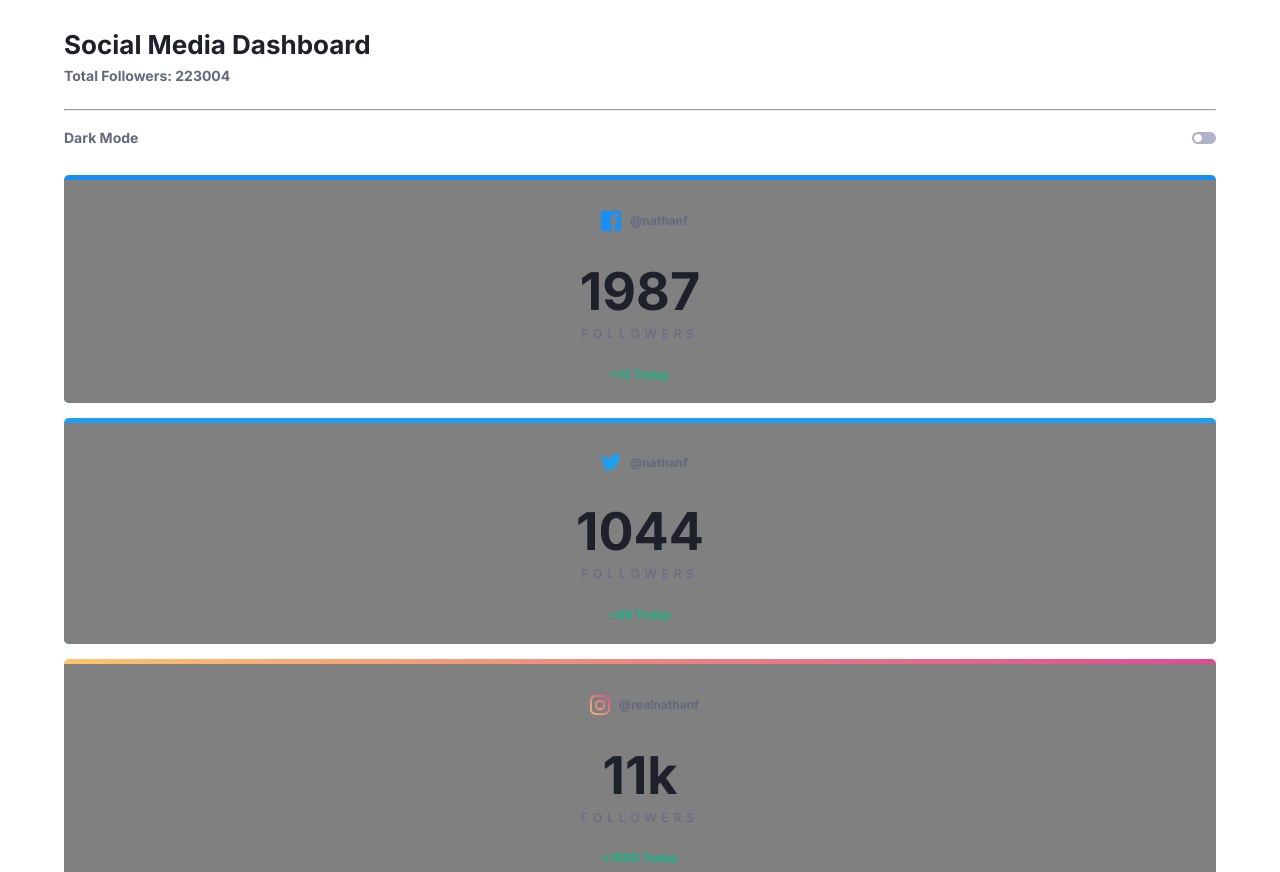
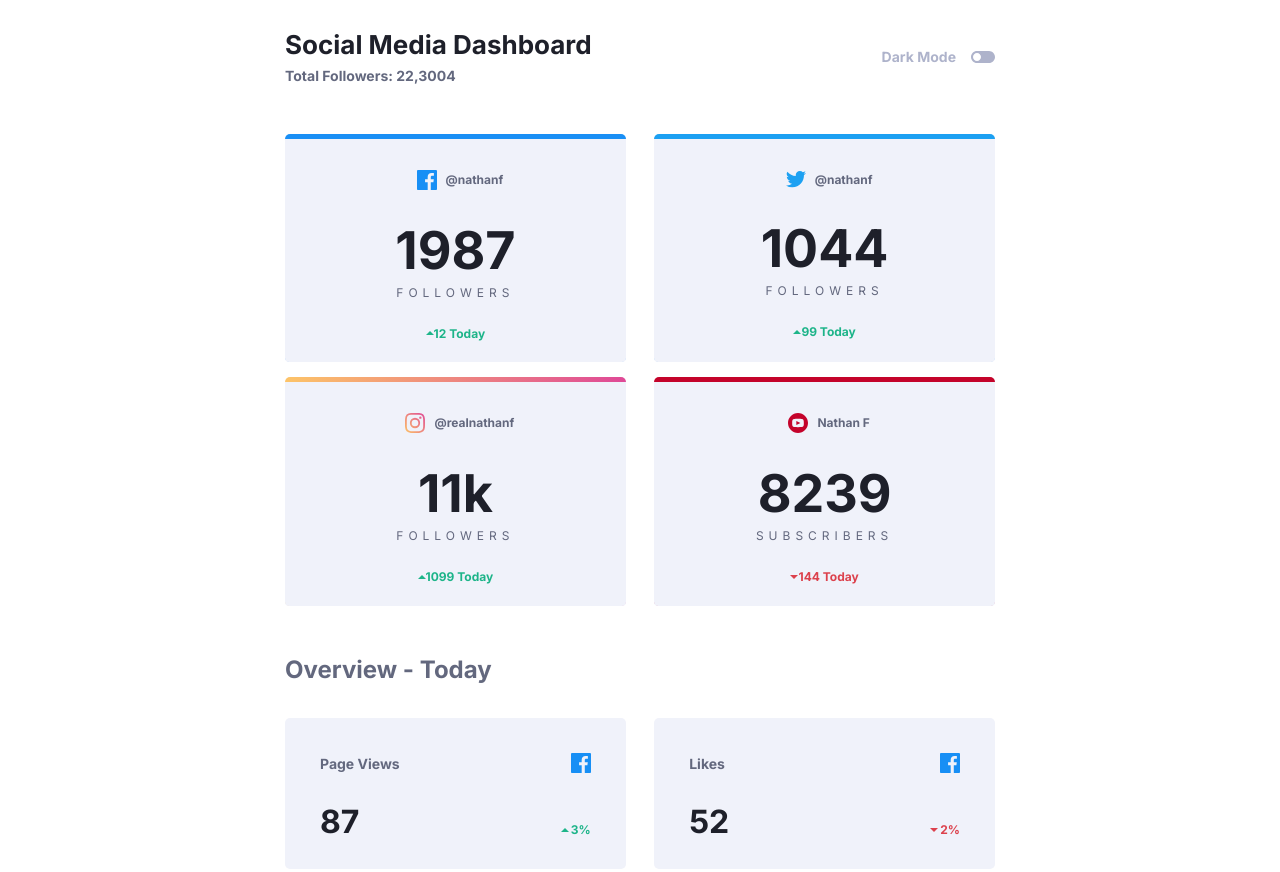
Before and after one commit to stuartmees/social-media-dashboard, a website built with webpack: page dist/index.html in a window 1280 px wide. Shown: the top 872 px of the page. Built offline with nearby package versions, Linux system fonts and the light colour scheme.

Commit message:
dark theme added

```diff
--- a/src/index.js
+++ b/src/index.js
@@ -36,6 +36,7 @@ userData.platformData.forEach((platformItem) => {
     })
 });
 
+const htmlElement = document.getElementsByTagName('html')[0]
 const buttonToggle = document.getElementsByClassName('button-toggle')[0];
 const buttonTogglePath = document.querySelector('.button-toggle path')
 
@@ -45,8 +46,10 @@ buttonToggle.addEventListener('click', () => {
 
     if (darkTheme) {
         buttonToggle.classList.add('dark')
+        htmlElement.setAttribute("theme", "dark");
     } else if (!darkTheme) {
         buttonToggle.classList.remove('dark')
+        htmlElement.setAttribute("theme", "light");
     }
 });
 
@@ -54,14 +57,15 @@ buttonToggle.addEventListener('click', () => {
 const totalFollowersSpan = document.querySelector('.dash-header__title span')
 const main = document.getElementsByTagName("main")[0];
 
-const followersList = getList(followersArray, 'followers');
+const followersSection = getList(followersArray, 'followers');
 const totalFollowers = userData.totalFollowers;
 
-// const overviewSection = document.createElement('section')
-// `<h2>Overview - Today</h2>`
-
+const overviewArticle = document.createElement('article');
+overviewArticle.classList += 'overview'
 const overviewList = getList(overviewArray, 'overview');
+overviewArticle.innerHTML = `<h2>Overview - Today</h2>`;
+overviewArticle.appendChild(overviewList);
 
 totalFollowersSpan.innerHTML = totalFollowers;
-main.appendChild(followersList);
-main.appendChild(overviewList);
+main.appendChild(followersSection);
+main.appendChild(overviewArticle);
--- a/src/js/components/followersItem.js
+++ b/src/js/components/followersItem.js
@@ -6,7 +6,7 @@ export const getFollowersItem = (item) => {
 
     const itemHTML =
         `<article class="item ${item.platform}">
-            <div class="item__inner list__grid">
+            <div class="item__inner flex-center-column">
                 <section class="item__platform">
                     <img src="/assets/images/icon-${item.platform}.svg"></span>
                     <span>${item.userName}</span>
--- a/src/js/components/list.js
+++ b/src/js/components/list.js
@@ -5,7 +5,7 @@ import { getOverviewItem } from './overviewItem'
 export function getList(dataArray, listType) {
 
     const list = document.createElement('section');
-    list.className = `list ${listType} list__grid`;
+    list.className = `${listType}-list list  list__grid`;
 
 
     let listInnerHTML = ''
--- a/src/js/data.js
+++ b/src/js/data.js
@@ -90,7 +90,7 @@ const platformData = [facebookObj, twitterObj, instagramObj, youtubeObj]
 
 export const userData = {
     userID: '1xbg6554ghjs8',
-    totalFollowers: 223004,
+    totalFollowers: '22,3004',
     platformData: platformData
 }
 
--- a/src/styles/base/_base.scss
+++ b/src/styles/base/_base.scss
@@ -1,8 +1,9 @@
 // global styles
 
 html {
-    color: $text-main-color;
+    color: var(--text-main-color);
     font-weight: $text-main-weight;
+    background-color: var(--main-background-color);
 }
 
 body {
@@ -12,6 +13,7 @@ body {
 .container {
 
     width: 90%;
+    max-width: 400px;
     margin: 30px auto 50px auto;
 }
 
@@ -24,3 +26,17 @@ h1 {
     flex-direction: column;
     align-items: center;
 }
+
+@media only screen and (min-width: 680px) {
+    .container {
+        max-width: 710px;
+        width: 80%;
+    }
+}
+
+@media only screen and (min-width: 1300px) {
+    .container {
+        width: 80%;
+        max-width: 100vw;
+    }
+}
--- a/src/styles/base/_settings.scss
+++ b/src/styles/base/_settings.scss
@@ -2,26 +2,43 @@
 // define variables - themes the app.
 
 // colors
-$green: hsl(163, 72%, 41%);
-$red: hsl(356, 69%, 56%);
-$facebook-color: hsl(208, 92%, 53%);
-$twitter-color: hsl(203, 89%, 53%);
-$instagram-color: linear-gradient(to right, hsl(37, 97%, 70%), hsl(329, 70%, 58%));
-$instagram-start-color: hsl(37, 97%, 70%);
-$instagram-end-color: hsl(329, 70%, 58%);
-$youtube-color: hsl(348, 97%, 39%);
+:root {
+    --green: hsl(163, 72%, 41%);
+    --red: hsl(356, 69%, 56%);
+    --facebook-color: hsl(208, 92%, 53%);
+    --twitter-color: hsl(203, 89%, 53%);
+    --instagram-color: linear-gradient(to right, hsl(37, 97%, 70%), hsl(329, 70%, 58%));
+    --instagram-start-color: hsl(37, 97%, 70%);
+    --instagram-end-color: hsl(329, 70%, 58%);
+    --youtube-color: hsl(348, 97%, 39%);
 
-$main-background-color: hsl(0, 0%, 100%);
-$header-background-color: hsl(225, 100%, 98%);
-$item-background-color: hsl(227, 47%, 96%);
-$text-main-color: hsl(228, 12%, 44%);
-$text-emphasis-color: hsl(230, 17%, 14%);
+    --main-background-color: hsl(0, 0%, 100%);
+    --header-background-color: hsl(225, 100%, 98%);
+    --item-background-color: hsl(227, 47%, 96%);
+    --text-main-color: hsl(228, 12%, 44%);
+    --text-emphasis-color: hsl(230, 17%, 14%);
 
-$toggle-grad-color: linear-gradient(to right, hsl(210, 78%, 56%),hsl(146, 68%, 55%));
+    --toggle-color:  hsl(230, 22%, 74%);
+}
+
+[theme="dark"] {
+    --main-background-color: hsl(230, 17%, 14%);
+    --header-background-color: hsl(232, 19%, 15%);
+    --item-background-color: hsl(228, 28%, 20%);
+    --text-main-color: hsl(228, 34%, 66%);
+    --text-emphasis-color: hsl(0, 0%, 100%);
+    --toggle-color: var(--text-main-color);
+}
+
+
+
+$toggle-color:  hsl(230, 22%, 74%);
+// $toggle-color: linear-gradient(to right, hsl(210, 78%, 56%),hsl(146, 68%, 55%));
 
 // font sizes
 $header-small-size: 14px;
-$header-large-size: 26px;
+$header-medium-size: 26px;
+$header-large-size: 29px;
 $header-largest-size: 32px;
 
 $text-main-size: 12px;
@@ -33,3 +50,7 @@ $text-light-weight: 400;
 
 // text space
 $text-wide-space: 5px;
+
+// html[theme="light"] {
+//     $main-background-color: hsl(230, 17%, 14%)
+// }
--- a/src/styles/components/_header.scss
+++ b/src/styles/components/_header.scss
@@ -12,31 +12,40 @@ header {
         justify-content: space-between;
         align-items: center;
 
-    }
+        h2 {
+            color: var(--toggle-color);
+        }
+    };
 
     .button-toggle {
+
 
         &.dark {
             transform: rotate(180deg);
 
             path {
-                fill: url(#grad1);
+                fill: url(#grad);
+
+                &:hover {
+                    fill: url(#grad);
+                }
             }
+
         }
 
         path {
-            fill: hsl(230, 22%, 74%);
+            fill:var(--toggle-color);
 
             &:hover {
-                fill: url(#grad1);
+                fill: url(#grad-hover);
             }
         }
     }
 
     section {
         h1 {
-            color: $text-emphasis-color;
-            font-size: $header-large-size;
+            color: var(--text-emphasis-color);
+            font-size: $header-medium-size;
             margin: 0 0 8px 0;
 
         }
@@ -47,3 +56,38 @@ header {
         }
     }
 }
+
+@media only screen and (min-width: 680px) {
+    .dash-header {
+        .container {
+            display: flex;
+            justify-content: space-between;
+
+
+            .dash-header__toggle {
+                h2 {
+                    margin-right: 15px;
+                }
+            }
+
+        }
+    }
+
+    .dash-header__rule {
+        display: none;
+    }
+}
+
+@media only screen and (min-width: 1300px) {
+    .dash-header {
+        padding-top: 30px;
+
+        .container {
+            section {
+                h1 {
+                    font-size: $header-largest-size;
+                }
+            }
+        }
+    }
+}
--- a/src/styles/components/_item.scss
+++ b/src/styles/components/_item.scss
@@ -5,41 +5,42 @@
     border-radius: 5px;
 
     .change--up {
-        color: $green;
+        color: var(--green);
     }
 
     .change--down {
-        color: $red;
+        color: var(--red);
     }
 }
 
 
-.followers {
+.followers-list {
 
     .item {
         padding-top: 5px;
 
         &.facebook {
-            background-color: $facebook-color;
+            background-color: var(--facebook-color);
         }
 
         &.youtube {
-            background-color: $youtube-color;
+            background-color: var(--youtube-color);
         }
 
         &.twitter {
-            background-color: $twitter-color;
+            background-color: var(--twitter-color);
         }
 
         &.instagram {
-            background: $instagram-color;
+            background: var(--instagram-color);
         }
 
         .item__inner {
-            background-color: grey;
-            border-radius: 0 0 5px 5px;
+            background-color: var(--item-background-color);
+            border-radius: 0 0 4px 4px;
             justify-content: center;
             grid-row-gap: 0px;
+            height: 100%;
         }
 
         .item__platform {
@@ -58,7 +59,7 @@
         .item__count {
 
             div {
-                color: $text-emphasis-color;
+                color: var(--text-emphasis-color);
                 font-size: $text-largest-size;
             }
 
@@ -72,7 +73,7 @@
     }
 }
 
-.overview {
+.overview-list {
 
     .item {
         display: grid;
@@ -81,8 +82,8 @@
         grid-row-gap: 10px;
         justify-content: space-between;
 
-        background-color: grey;
-        padding: 25px 25px 25px 25px;
+        background-color: var(--item-background-color);
+        padding: 25px;
 
         div {
             display: flex;
@@ -97,7 +98,7 @@
 
         .item__count {
             font-size: $header-largest-size;
-            color: $text-emphasis-color;
+            color: var(--text-emphasis-color);
             align-items: center;
             padding-bottom: 3px;
         }
@@ -122,3 +123,13 @@
         }
     }
 }
+
+
+@media only screen and (min-width: 680px) {
+    .overview {
+        .item {
+            padding: 35px;
+        }
+    }
+
+}
--- a/src/styles/components/_list.scss
+++ b/src/styles/components/_list.scss
@@ -1,12 +1,35 @@
+.list {
+    margin-top: 35px;
+    h2 {
+        font-size: $header-medium-size;
+    }
+}
+
 .list__grid {
     display: grid;
     grid-template-columns: auto;
     grid-row-gap: 15px;
 }
 
-.list {
-    margin-top: 25px;
-    h2 {
-        font-size: $header-large-size;
+
+@media only screen and (min-width: 680px) {
+    .list__grid {
+        grid-template-columns: 48% 48%;
+        justify-content: space-between;
+    }
+
+    .overview {
+        margin-top: 50px;
+
+        .overview-list {
+            margin-top: 35px;
+        }
+    }
+
+}
+
+@media only screen and (min-width: 1300px) {
+    .list__grid {
+        grid-template-columns: 24% 24% 24% 24%;
     }
 }
```
Also changed, not shown: dist/index.html, src/js/components/overview.js (deleted).
